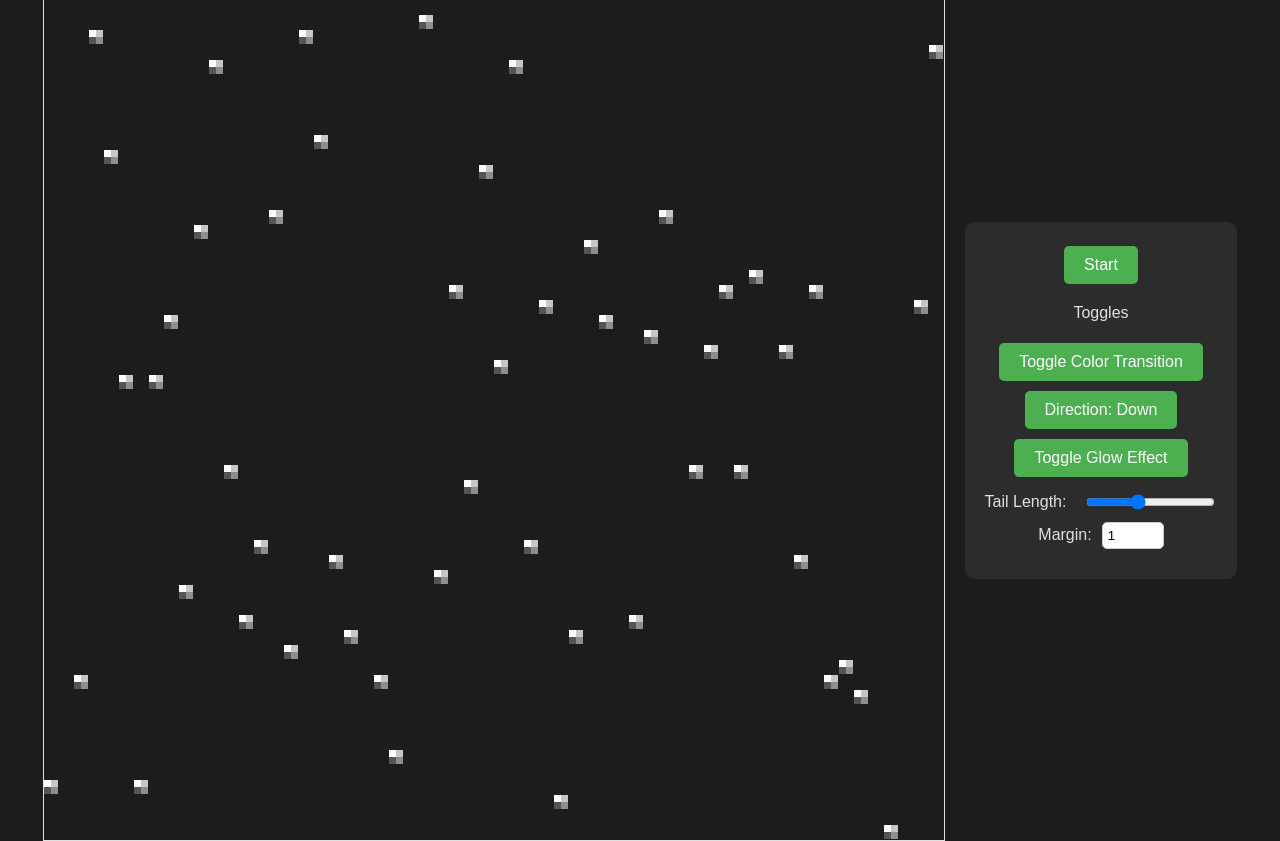
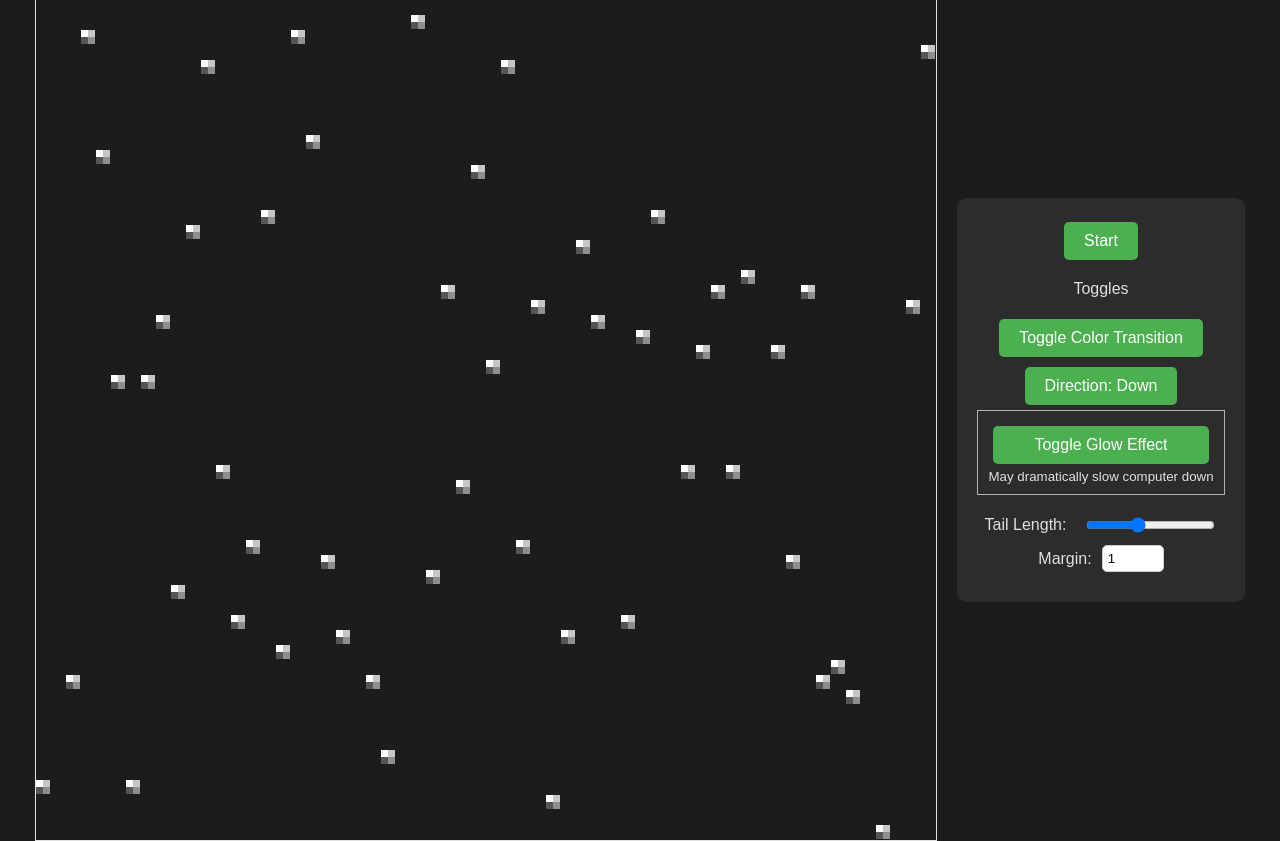
Before and after one commit to ianstahlp/the-matrix-sim, a plain HTML site: page index.html in a window 1280 px wide. Drawn offline with Linux system fonts and the light colour scheme.

Commit message:
some styling

```diff
--- a/index.html
+++ b/index.html
@@ -14,7 +14,10 @@
             <p>Toggles</p>
             <button id="toggleColorButton">Toggle Color Transition</button>
             <button id="directionButton">Direction: Down</button>
-            <button id="toggleGlowButton">Toggle Glow Effect</button>
+            <div class="border">
+                <button id="toggleGlowButton">Toggle Glow Effect</button>
+                <small>May dramatically slow computer down</small>
+            </div>
         </div>
         <div class="sliders">
             <label for="trailLengthInput">Tail Length:</label>
--- a/style.css
+++ b/style.css
@@ -9,6 +9,12 @@ body {
     height: 100vh;
     gap: 20px;
     margin: 0;
+}
+
+@media only screen and (max-width: 500px) {
+    body {
+        flex-direction: column;
+    }
 }
 
 canvas {
@@ -67,7 +73,9 @@ button {
 button:hover {
     background-color: #45a049;
 }
-
+small {
+    font-size: 10pt;
+}
 input[type="range"] {
     margin-left: 10px;
 }
@@ -78,3 +86,10 @@ input[type="number"] {
     border-radius: 5px;
     border: 1px solid #ccc;
 }
+
+.border {
+    border: 1px solid #dcdc;
+    padding: 10px;
+    display: flex;
+    flex-flow: column;
+}
```
